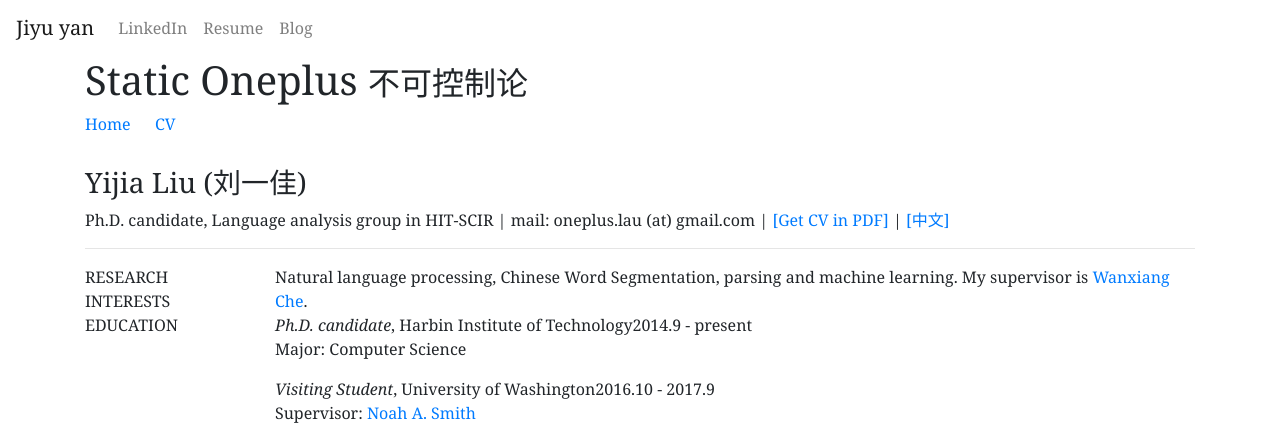
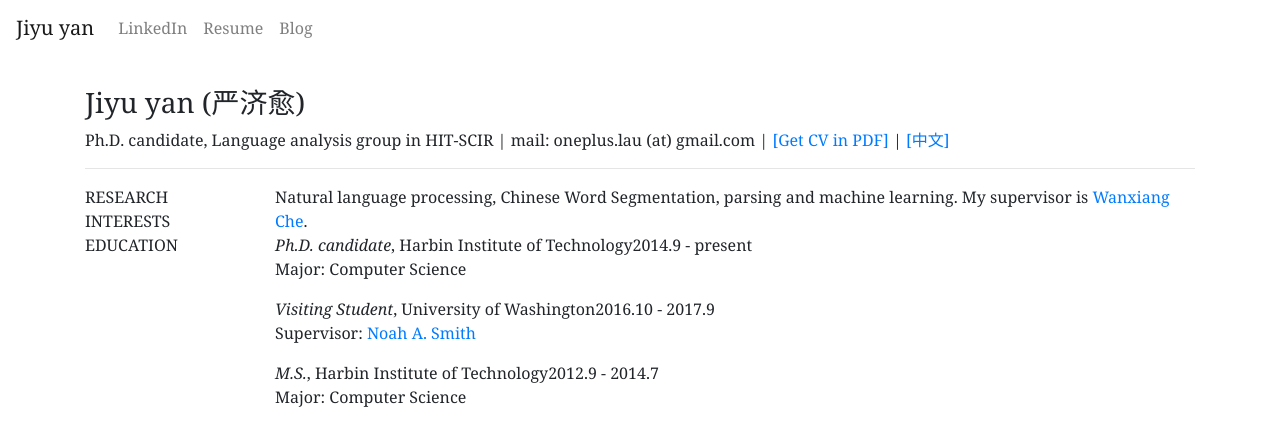
Before and after one commit to Anderbone/portfolio-project, a Django app: template jobs/templates/jobs/cv.html in a window 1280 px wide. Shown: the top 427 px of the page. Run offline with Django 3.2, Linux system fonts and the light colour scheme; the template is opened without the code that fills it, so the values that code supplies are empty; some libraries are stand-ins or nearby versions.

```diff
--- a/jobs/templates/jobs/cv.html
+++ b/jobs/templates/jobs/cv.html
@@ -42,20 +42,20 @@ blockquote p { font-size: 14px; }
 <body>
 
 <div class="container">
-  <header class="header">
-    <h1 class="site_title">Static Oneplus <small>不可控制论</small></h1>
-    <ul class="nav pull-right">
-      <li><a href="/">Home</a></li>
-      <li><a href="/cv/">CV</a></li>
-      <!--<li><a href="/blog/">Blog</a></li>
-      <li><a href="/notes/">Notes</a></li>
-      <li><a href="/feed.xml">RSS</a></li>-->
-    </ul>
-  </header>
+{#  <header class="header">#}
+{#    <h1 class="site_title">Static Oneplus <small>不可控制论</small></h1>#}
+{#    <ul class="nav pull-right">#}
+{#      <li><a href="/">Home</a></li>#}
+{#      <li><a href="/cv/">CV</a></li>#}
+{#      <!--<li><a href="/blog/">Blog</a></li>#}
+{#      <li><a href="/notes/">Notes</a></li>#}
+{#      <li><a href="/feed.xml">RSS</a></li>-->#}
+{#    </ul>#}
+{#  </header>#}
 
   <div class="content">
     <div id="content">
-  <h3>Yijia Liu (刘一佳)</h3>
+  <h3>Jiyu yan (严济愈)</h3>
 <div class="row">
     <div class="col-md-12">
         <div class="row">
```
